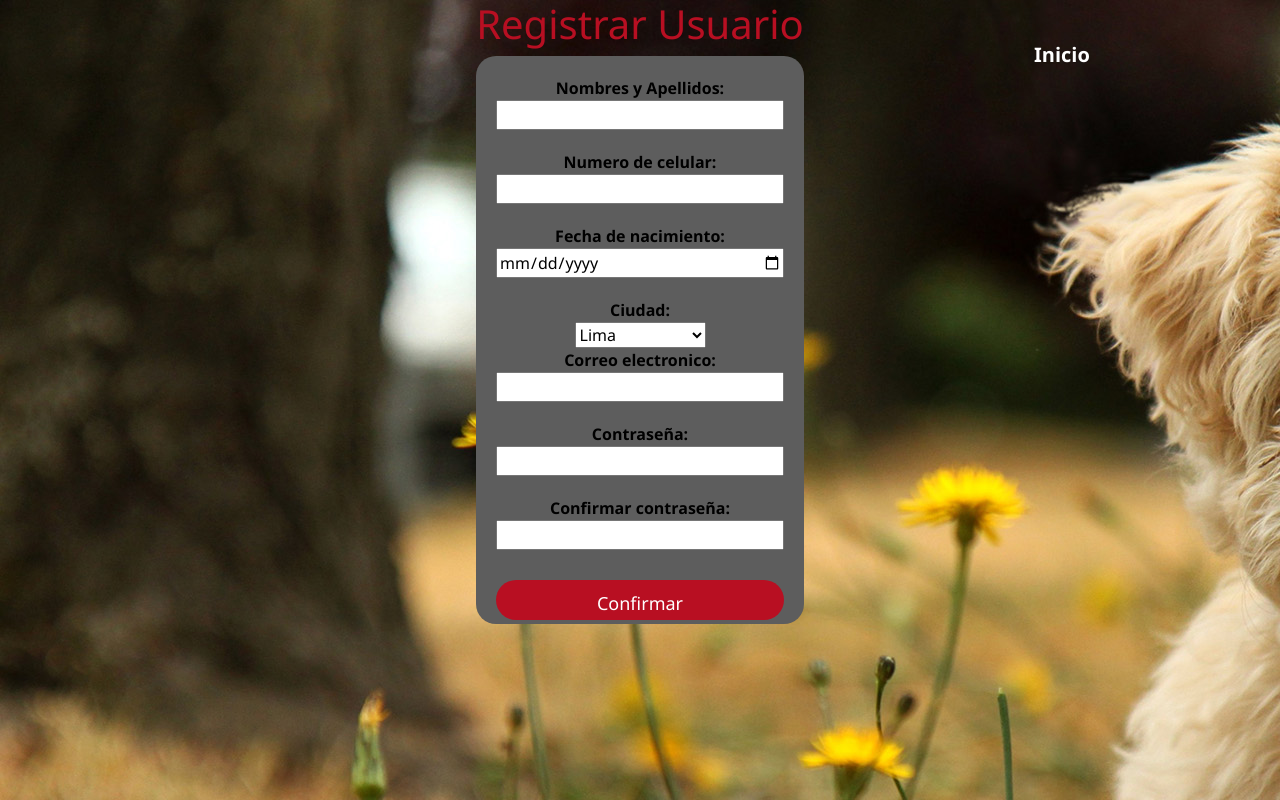
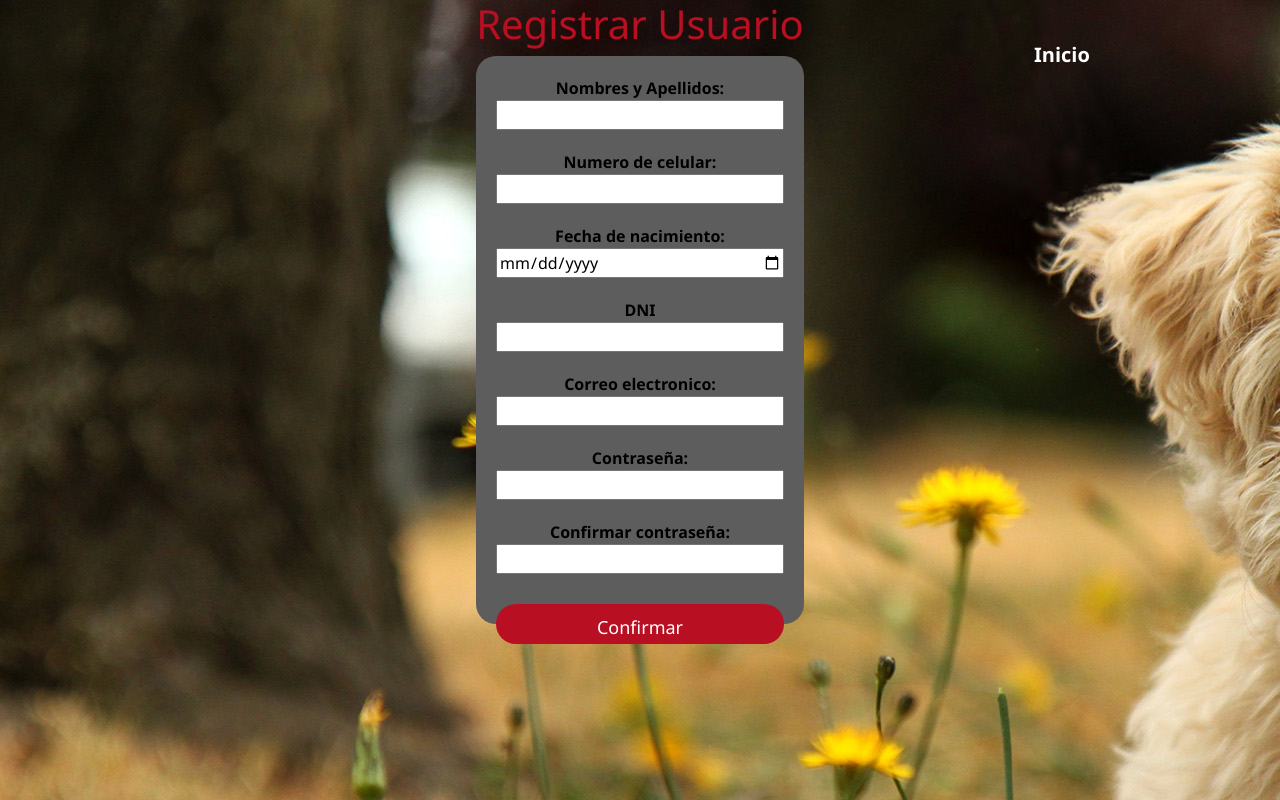
Before and after one commit to JFabrizioMc/TS-II-Final-Project, a PHP site: page /registrar_usuario.php in a window 1280 px wide. Run offline with PHP 8.4, Linux system fonts and the light colour scheme.

Commit message:
mejora de la bd y registrar usuario

```diff
--- a/estilos/configuracion.css
+++ b/estilos/configuracion.css
@@ -129,7 +129,7 @@ body {
     display: flex;
     flex-direction: column;
 }
-
+/** CSS de registrar usuario **/
 #headercitoxd{
     color: #b80f22;
 
--- a/registrar_usuario.php
+++ b/registrar_usuario.php
@@ -28,61 +28,30 @@
             <?php } ?>
         <div>
             <label for="">Nombres y Apellidos: </label>
-            <input type="text" name="nom">
+            <input type="text" name="nom" class="input_bar">
 
         </div>
         <div>
             <label>Numero de celular: </label>
-            <input type="number" name="cel">
+            <input type="number" name="cel" class="input_bar">
         </div>
         <div>
             <label>Fecha de nacimiento: </label>
-            <input type="date" name="fecha">
+            <input type="date" name="fecha" class="input_bar">
         </div>
         <div>
-           <label for="">Ciudad: </label>
-           <select name="ciu">
-            <option value="AM">Amazonas</option>
-            <option value="AN">Ancash</option>
-            <option value="AP">Apurimac</option>
-            <option value="AR">Arequipa</option>
-            <option value="AY">Ayacucho</option>
-            <option value="CA">Cajamarca</option>
-            <option value="CLL">Callao</option>
-            <option value="CU">Cusco</option>
-            <option value="HU">Huancavelica</option>
-            <option value="HUA">Huanuco</option>
-            <option value="IC">Ica</option>
-            <option value="JU">Junin</option>
-            <option value="LI">La Libertad</option>
-            <option value="LA">Lambayaque</option>
-            <option value="LM" selected="true">Lima</option>
-            <option value="LO">Loreto</option>
-            <option value="MD">Madre de Dios</option>
-            <option value="MO">Moquegua</option>
-            <option value="PA">Pasco</option>
-            <option value="PI">Piura</option>
-            <option value="PU">Puno</option>
-            <option value="SM">San Martin</option>
-            <option value="TA">Tacna</option>
-            <option value="TU">Tumbes</option>
-            <option value="UC">Ucayali</option>
-           </select>
-           </div>
-
-
-
-
-
+           <label for="">DNI</label>
+           <input type="text" name="dni" class="input_bar">
+        </div>
         <div>
             <label for="">Correo electronico: </label>
-            <input type="email" name="email">
+            <input type="email" name="email" class="input_bar">
         </div>
         <div>
             <label for="" id="con">Contraseña: </label>
-            <input type="password" name="p1">
+            <input type="password" name="p1" class="input_bar">
             <label for="">Confirmar contraseña: </label>
-            <input type="password" name="p2">
+            <input type="password" name="p2" class="input_bar">
         </div>
 
         <button class="boton">Confirmar</button>
```
Also changed, not shown: base_de_dato/usuarios.sql (renamed from base_de_dato/proyecto.sql, +12 -14 lines), proc_registro_usuario.php (+4 -4 lines).
